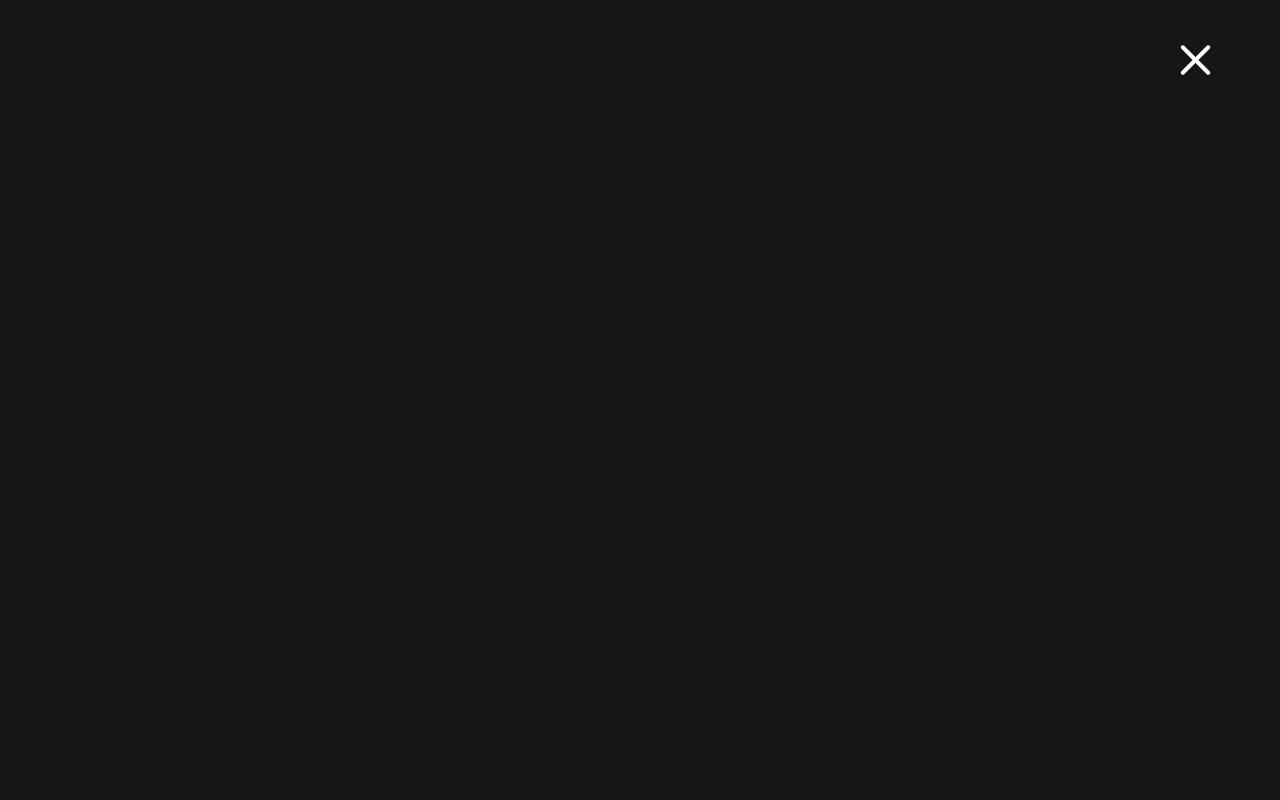
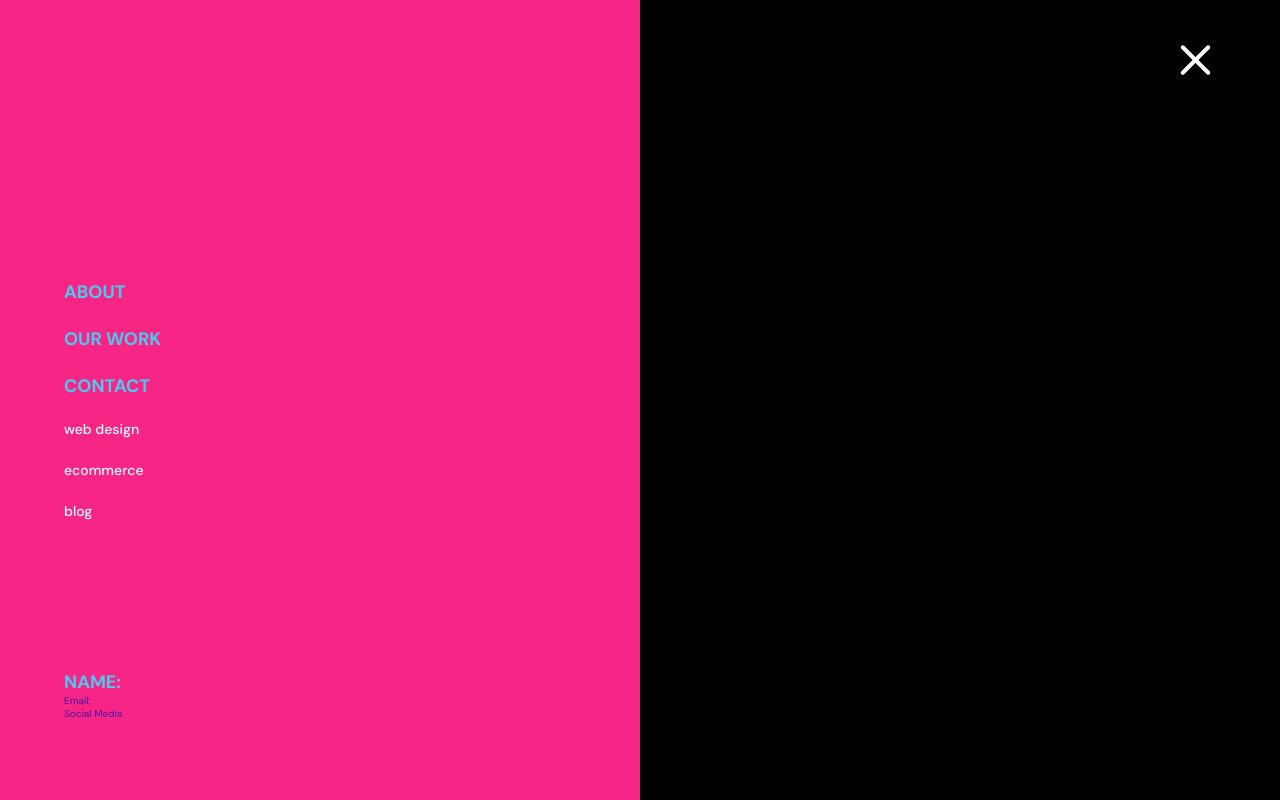
Before and after one commit to Christiano0407/Interface-DesignWeb, a website: page src/html/movie.html in a window 1280 px wide. Both pictures are taken after a click on the element 1196 px from the left and 60 px from the top of the page. Drawn offline with Linux system fonts and the light colour scheme.

Commit message:
part-one

```diff
--- a/src/css/cssMedia/nav.css
+++ b/src/css/cssMedia/nav.css
@@ -66,7 +66,7 @@ a:hover {
     top: 0;
     width: 50%;
     height: 100vh;
-    background-color: var(--clr-white);
+    background-color: var(--clr-black);
 }
 .nav__right.active {
     left: 50%;
--- a/src/js/appMovies.js
+++ b/src/js/appMovies.js
@@ -4,15 +4,63 @@ const menuBtn = document.querySelector(`.menu-btn`);
 console.log(menuBtn);
 let menuOpen = false;
 
+let nav = document.getElementById(`nav`);
+let navLeft = document.querySelector(`.nav__left`);
+let navRight = document.querySelector(`.nav__right`);
+let contact = document.querySelector(`.contact`);
+
+let navLink = Array.from(document.querySelectorAll(`.nav-link`));
+console.log(navLink);
+
 // < ================= Functions and Events ==============>
 menuBtn.addEventListener(`click`, () => {
+    // Active Menu Hamburger >
+    console.log("burger");
 
     if(!menuOpen) {
         menuBtn.classList.add(`open`);
         menuOpen = true;
+
+        setTimeout(() => {
+        navRight.classList.add(`active`);
+        }, 200);
+
+        setTimeout(() => {
+        contact.classList.add(`active`);
+        }, 400);
+
     } else {
         menuBtn.classList.remove(`open`);
         menuOpen = false;
+
+         contact.classList.remove(`active`);
+    }
+    // < ========= Llamar a navegadores laterales  =========== >
+    // ClassList and Toggle == >
+
+    nav.classList.toggle(`active`);
+
+    navLeft.classList.toggle(`active`);
+
+    navRight.classList.toggle(`active`);
+
+  /*   contact.classList.toggle(`active`);  */
+
+    // Remove ClassList === >
+
+    navRight.classList.remove(`active`);
+
+    // < =========== Conditionals =========== >
+
+    if(menuBtn.classList.contains(`open`)) {
+         menuOpen = true
+        for(let i = 0; i < navLink.length; i++) {
+            navLink[i].classList.remove(`active`);
+
+            setTimeout(() => {
+                navLink[i].classList.add(`active`);
+            }, i * 100);
+        }
     }
 
 });
```
